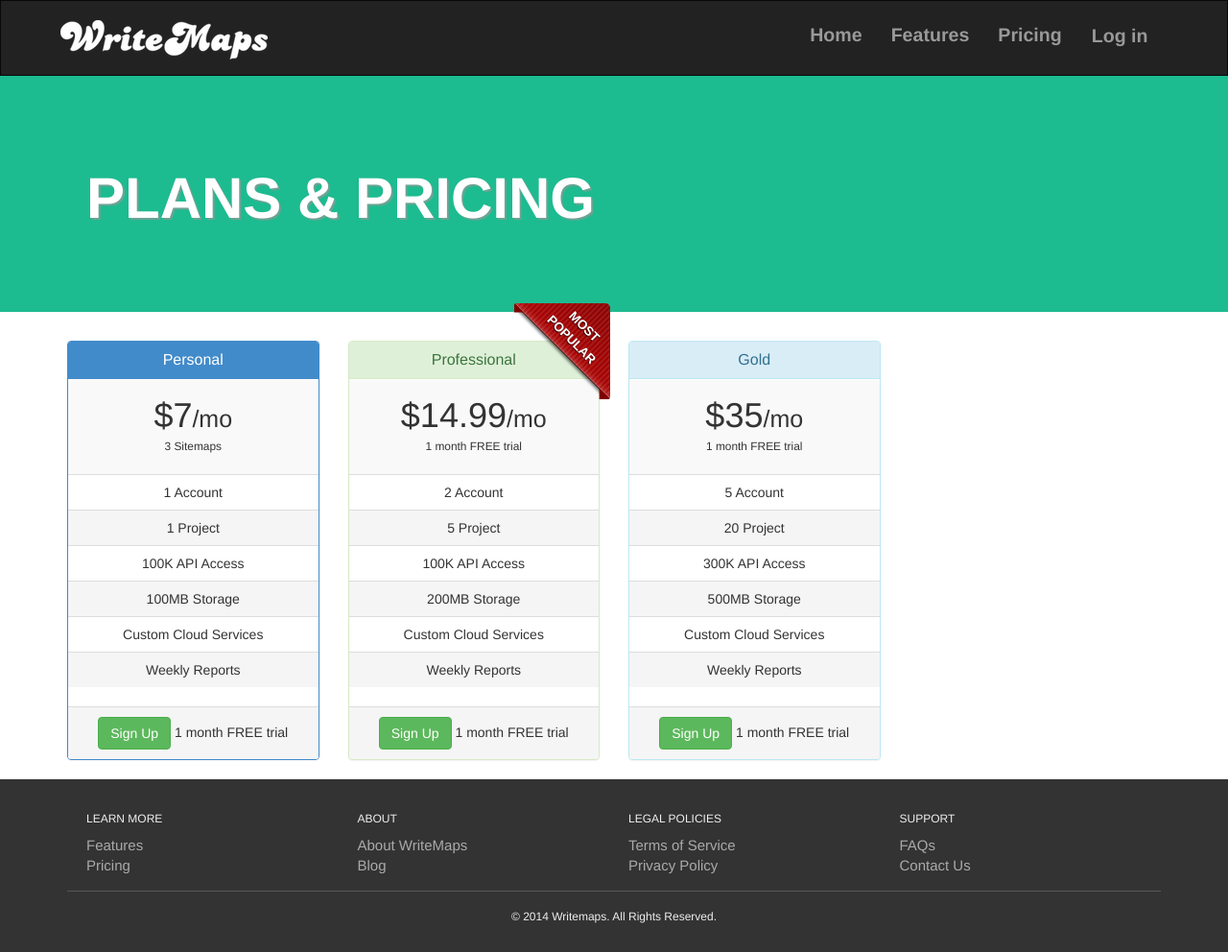
After one commit to acoprocter/learn2, a PHP site: page /pricing.php in a window 1280 px wide. The commit adds this page. Shown: the whole page at 96% size. Run offline with PHP 8.4, Linux system fonts and the light colour scheme; some libraries are stand-ins or nearby versions.

Commit message:
pricing plan changes

```diff
--- a/header.php
+++ b/header.php
@@ -59,7 +59,7 @@
       <ul class="nav navbar-nav navbar-right">
         <li><a href="/">Home</a></li>
         <li><a href="/features.php">Features</a></li>
-        <li><a href="/sign-up.php">Pricing</a></li>
+        <li><a href="/pricing.php">Pricing</a></li>
         <li><a data-toggle="modal" class="btn" href="#myModal" role="button">Log in</a></li>
 	</ul>
     </div><!-- /.navbar-collapse -->
--- a/includes/css/styles.css
+++ b/includes/css/styles.css
@@ -34,9 +34,11 @@ div .clear {
 	font-size:60px;
 	font-weight:900;
 	text-transform: uppercase;
+	color: #fff;
 }
 
 #row1 h2 {
+	color: #fff;
 }
 
 footer {
@@ -73,9 +75,7 @@ footer a:hover {
 
 #row1 {
 	background:	#1dbb90;
-	color: #fff;
 	text-align:left;
-	border-bottom:1px solid #ddd;
 	padding: 75px 0 75px 0;
 }
 
@@ -230,3 +230,114 @@ footer a:hover {
 
 
 }
+
+
+
+
+/* PRICING STYLES
+ */
+
+
+.panel
+{
+    text-align: center;
+}
+.panel:hover { box-shadow: 0 1px 5px rgba(0, 0, 0, 0.4), 0 1px 5px rgba(130, 130, 130, 0.35); }
+.panel-body
+{
+    padding: 0px;
+    text-align: center;
+}
+
+.the-price
+{
+    background-color: rgba(220,220,220,.17);
+    box-shadow: 0 1px 0 #dcdcdc, inset 0 1px 0 #fff;
+    padding: 20px;
+    margin: 0;
+}
+
+.the-price h1
+{
+    line-height: 1em;
+    padding: 0;
+    margin: 0;
+}
+
+.subscript
+{
+    font-size: 25px;
+}
+
+/* CSS-only ribbon styles    */
+.cnrflash
+{
+    /*Position correctly within container*/
+    position: absolute;
+    top: -9px;
+    right: 4px;
+    z-index: 1; /*Set overflow to hidden, to mask inner square*/
+    overflow: hidden; /*Set size and add subtle rounding  		to soften edges*/
+    width: 100px;
+    height: 100px;
+    border-radius: 3px 5px 3px 0;
+}
+.cnrflash-inner
+{
+    /*Set position, make larger then 			container and rotate 45 degrees*/
+    position: absolute;
+    bottom: 0;
+    right: 0;
+    width: 145px;
+    height: 145px;
+    -ms-transform: rotate(45deg); /* IE 9 */
+    -o-transform: rotate(45deg); /* Opera */
+    -moz-transform: rotate(45deg); /* Firefox */
+    -webkit-transform: rotate(45deg); /* Safari and Chrome */
+    -webkit-transform-origin: 100% 100%; /*Purely decorative effects to add texture and stuff*/ /* Safari and Chrome */
+    -ms-transform-origin: 100% 100%;  /* IE 9 */
+    -o-transform-origin: 100% 100%; /* Opera */
+    -moz-transform-origin: 100% 100%; /* Firefox */
+    background-image: linear-gradient(90deg, transparent 50%, rgba(255,255,255,.1) 50%), linear-gradient(0deg, transparent 0%, rgba(1,1,1,.2) 50%);
+    background-size: 4px,auto, auto,auto;
+    background-color: #aa0101;
+    box-shadow: 0 3px 3px 0 rgba(1,1,1,.5), 0 1px 0 0 rgba(1,1,1,.5), inset 0 -1px 8px 0 rgba(255,255,255,.3), inset 0 -1px 0 0 rgba(255,255,255,.2);
+}
+.cnrflash-inner:before, .cnrflash-inner:after
+{
+    /*Use the border triangle trick to make  				it look like the ribbon wraps round it's 				container*/
+    content: " ";
+    display: block;
+    position: absolute;
+    bottom: -16px;
+    width: 0;
+    height: 0;
+    border: 8px solid #800000;
+}
+.cnrflash-inner:before
+{
+    left: 1px;
+    border-bottom-color: transparent;
+    border-right-color: transparent;
+}
+.cnrflash-inner:after
+{
+    right: 0;
+    border-bottom-color: transparent;
+    border-left-color: transparent;
+}
+.cnrflash-label
+{
+    /*Make the label look nice*/
+    position: absolute;
+    bottom: 0;
+    left: 0;
+    display: block;
+    width: 100%;
+    padding-bottom: 5px;
+    color: #fff;
+    text-shadow: 0 1px 1px rgba(1,1,1,.8);
+    font-size: 0.95em;
+    font-weight: bold;
+    text-align: center;
+}
--- /dev/null
+++ b/pricing.php
@@ -0,0 +1,187 @@
+<?php require_once 'header.php'; ?>
+<?php require_once 'title.php'; ?>
+</div> <!-- end title col-12-->
+	</div> <!-- end container -->
+</div> <!-- end row1 -->
+
+
+<div class="container" id="main">
+
+
+
+    <div class="row" >
+
+        <div class="col-xs-12 col-md-3">
+            <div class="panel panel-primary">
+                <div class="panel-heading">
+                    <h3 class="panel-title">Personal
+                        </h3>
+                </div>
+                <div class="panel-body">
+                    <div class="the-price">
+                        <h1>
+                            $7<span class="subscript">/mo</span></h1>
+                        <small>3 Sitemaps</small>
+                    </div>
+                    <table class="table">
+                        <tr>
+                            <td>
+                                1 Account
+                            </td>
+                        </tr>
+                        <tr class="active">
+                            <td>
+                                1 Project
+                            </td>
+                        </tr>
+                        <tr>
+                            <td>
+                                100K API Access
+                            </td>
+                        </tr>
+                        <tr class="active">
+                            <td>
+                                100MB Storage
+                            </td>
+                        </tr>
+                        <tr>
+                            <td>
+                                Custom Cloud Services
+                            </td>
+                        </tr>
+                        <tr class="active">
+                            <td>
+                                Weekly Reports
+                            </td>
+                        </tr>
+                    </table>
+                </div>
+                <div class="panel-footer">
+                    <a href="http://www.jquery2dotnet.com" class="btn btn-success" role="button">Sign Up</a>
+                    1 month FREE trial</div>
+            </div>
+        </div>
+        <div class="col-xs-12 col-md-3">
+            <div class="panel panel-success">
+                <div class="cnrflash">
+                    <div class="cnrflash-inner">
+                        <span class="cnrflash-label">MOST
+                            <br>
+                            POPULAR</span>
+                    </div>
+                </div>
+                <div class="panel-heading">
+                    <h3 class="panel-title">
+                        Professional</h3>
+                </div>
+                <div class="panel-body">
+                    <div class="the-price">
+                        <h1>
+                            $14.99<span class="subscript">/mo</span></h1>
+                        <small>1 month FREE trial</small>
+                    </div>
+                    <table class="table">
+                        <tr>
+                            <td>
+                                2 Account
+                            </td>
+                        </tr>
+                        <tr class="active">
+                            <td>
+                                5 Project
+                            </td>
+                        </tr>
+                        <tr>
+                            <td>
+                                100K API Access
+                            </td>
+                        </tr>
+                        <tr class="active">
+                            <td>
+                                200MB Storage
+                            </td>
+                        </tr>
+                        <tr>
+                            <td>
+                                Custom Cloud Services
+                            </td>
+                        </tr>
+                        <tr class="active">
+                            <td>
+                                Weekly Reports
+                            </td>
+                        </tr>
+                    </table>
+                </div>
+                <div class="panel-footer">
+                    <a href="http://www.jquery2dotnet.com" class="btn btn-success" role="button">Sign Up</a>
+                    1 month FREE trial</div>
+            </div>
+        </div>
+        <div class="col-xs-12 col-md-3">
+            <div class="panel panel-info">
+                <div class="panel-heading">
+                    <h3 class="panel-title">
+                        Gold</h3>
+                </div>
+                <div class="panel-body">
+                    <div class="the-price">
+                        <h1>
+                            $35<span class="subscript">/mo</span></h1>
+                        <small>1 month FREE trial</small>
+                    </div>
+                    <table class="table">
+                        <tr>
+                            <td>
+                                5 Account
+                            </td>
+                        </tr>
+                        <tr class="active">
+                            <td>
+                                20 Project
+                            </td>
+                        </tr>
+                        <tr>
+                            <td>
+                                300K API Access
+                            </td>
+                        </tr>
+                        <tr class="active">
+                            <td>
+                                500MB Storage
+                            </td>
+                        </tr>
+                        <tr>
+                            <td>
+                                Custom Cloud Services
+                            </td>
+                        </tr>
+                        <tr class="active">
+                            <td>
+                                Weekly Reports
+                            </td>
+                        </tr>
+                    </table>
+                </div>
+                <div class="panel-footer">
+                    <a href="http://www.jquery2dotnet.com" class="btn btn-success" role="button">Sign Up</a> 1 month FREE trial</div>
+            </div>
+        </div>
+    </div> <!-- end row -->
+
+
+
+
+
+
+</div><!-- end container -->
+
+</div>
+
+
+
+
+
+
+
+<?php require_once 'footer.php'; ?>
--- a/title.php
+++ b/title.php
@@ -2,7 +2,4 @@
 <div class="row" id="row1" >
 	<div class="container">
 		<div class="col-12" id="title">
-			<h2>Plans & Pricing<?php callpagetitle; ?></h1>
-		</div> <!-- end col-12-->
-	</div> <!-- end container -->
-</div> <!-- end row1 -->
+			<h1>Plans & Pricing</h1>
```
Also changed, not shown: sign-up.php (deleted, +0 -327 lines).
